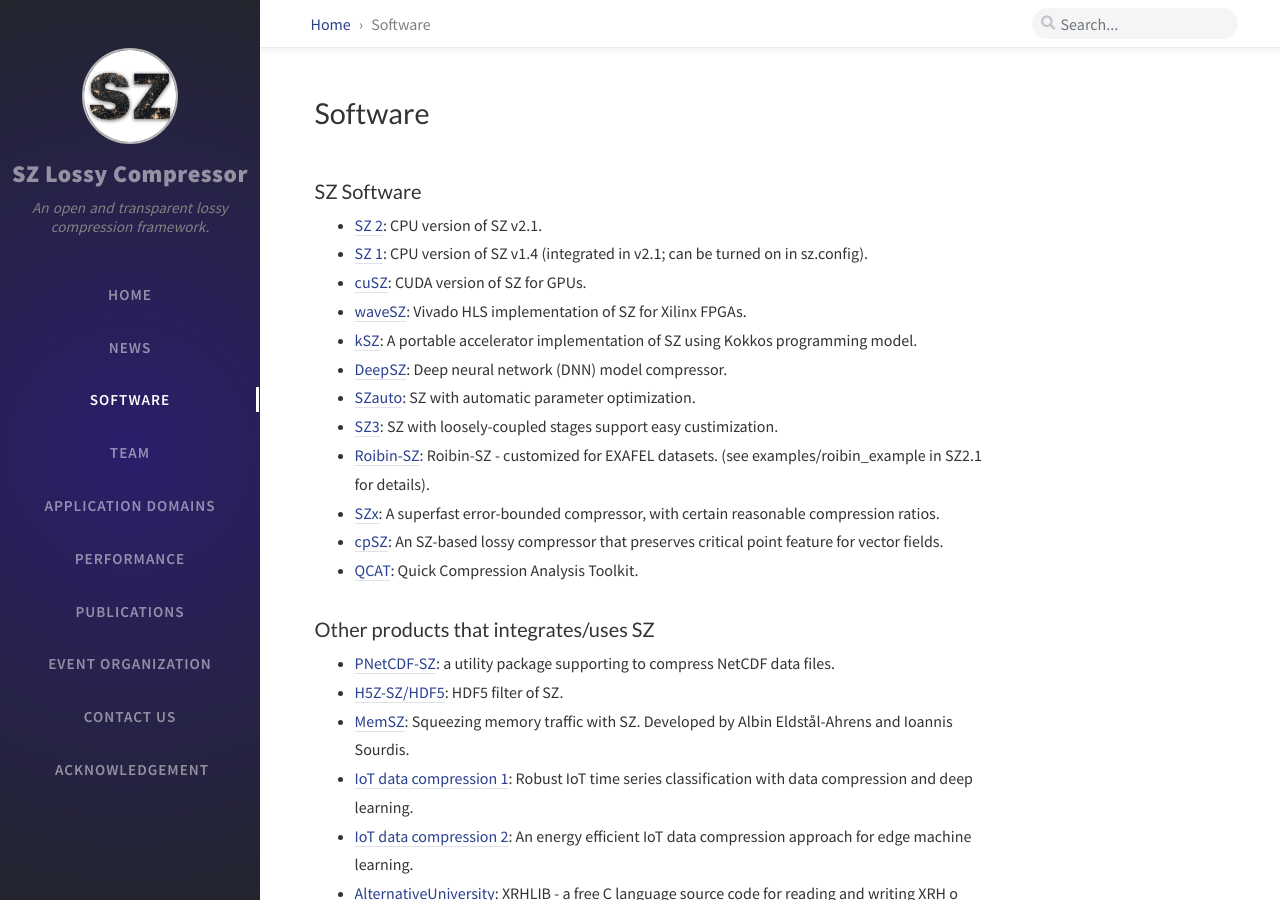
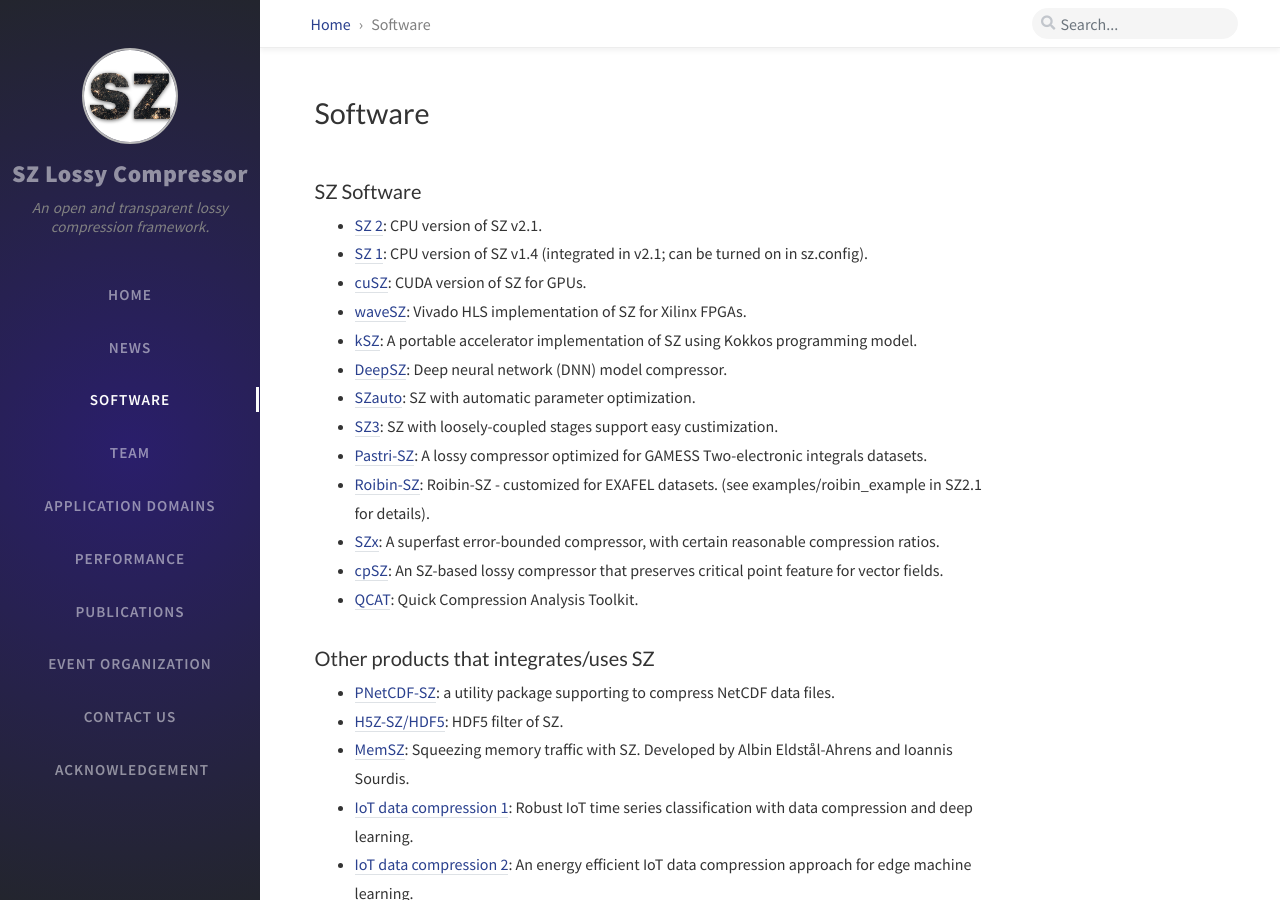
Before and after one commit to szcompressor/szcompressor.github.io, a Jekyll site: the page built from tabs/software.md, in a window 1280 px wide and 900 px high. Built offline with Jekyll 4.4.1, drawn with Linux system fonts in a browser that asks for light colours; nearby versions of some CDN libraries; comment, search, counter and statistics services are not loaded.

Commit message:
add pastri-sz

```diff
--- a/tabs/software.md
+++ b/tabs/software.md
@@ -12,6 +12,7 @@
 - [DeepSZ](https://github.com/szcompressor/DeepSZ): Deep neural network (DNN) model compressor.
 - [SZauto](https://github.com/szcompressor/SZauto): SZ with automatic parameter optimization.
 - [SZ3](https://github.com/szcompressor/SZ3): SZ with loosely-coupled stages support easy custimization.
+- [Pastri-SZ](https://github.com/szcompressor/SZ): A lossy compressor optimized for GAMESS Two-electronic integrals datasets.
 - [Roibin-SZ](https://github.com/szcompressor/SZ): Roibin-SZ - customized for EXAFEL datasets. (see examples/roibin_example in SZ2.1 for details).
 - [SZx](https://github.com/disheng222/SZx): A superfast error-bounded compressor, with certain reasonable compression ratios.
 - [cpSZ](https://github.com/szcompressor/cpSZ): An SZ-based lossy compressor that preserves critical point feature for vector fields.
```
